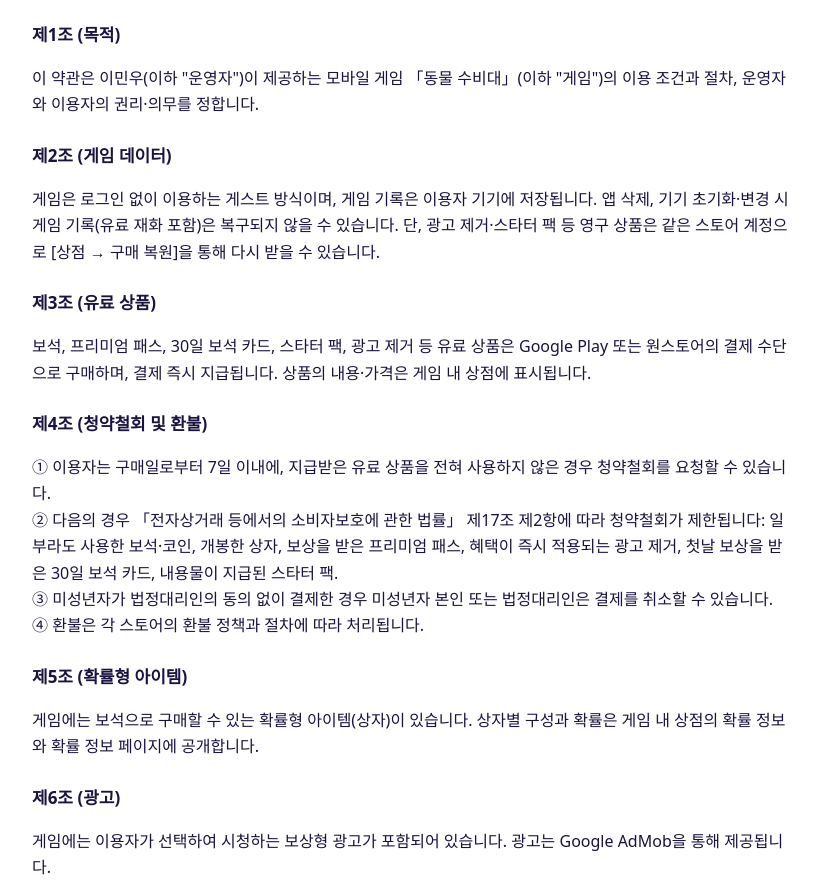
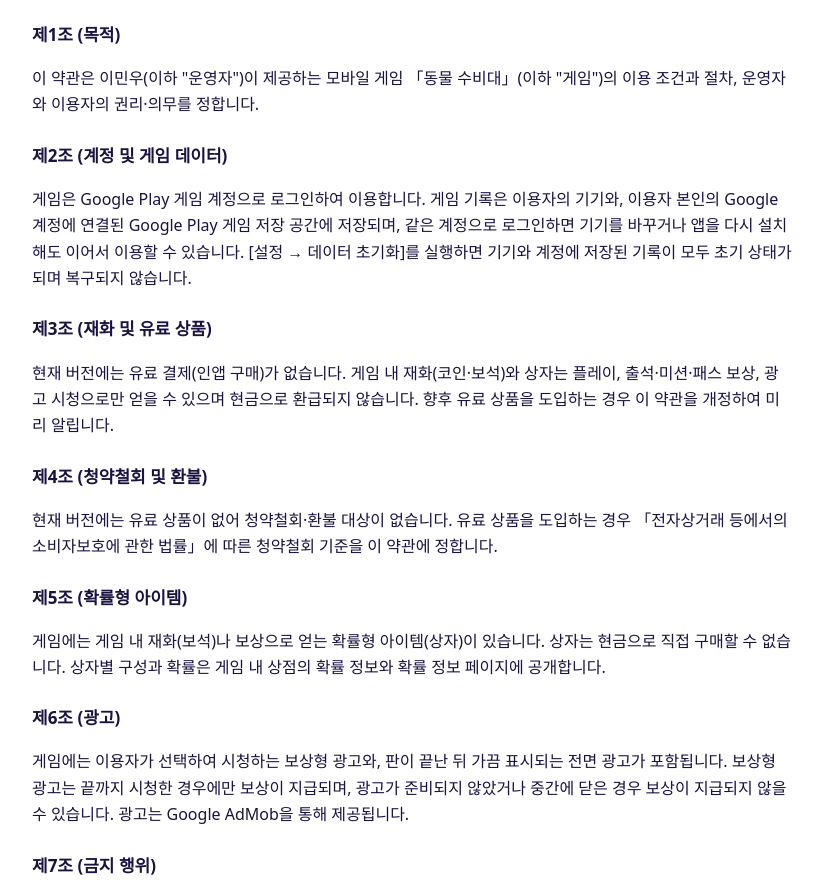
Before and after one commit to MWstudio/mwstudio.github.io, a plain HTML site: page luckyzoo/terms.html in a window 1280 px wide. Shown: the part 70-952 px from the top of the page, without its empty margins (228-1051 px from the left). Drawn offline with Linux system fonts and the light colour scheme.

Commit message:
동물 수비대 1.2: 약관·개인정보처리방침·확률 정보 갱신 (유료 결제 없음, Play 게임 로그인)
Co-Authored-By: Claude Fable 5.2 <noreply@anthropic.com>

```diff
--- a/luckyzoo/terms.html
+++ b/luckyzoo/terms.html
@@ -2,11 +2,11 @@
 <style>body{font-family:system-ui,'Noto Sans KR',sans-serif;max-width:760px;margin:0 auto;padding:16px;line-height:1.65;color:#1b1240}h1{font-size:22px}h2{font-size:17px;margin-top:24px}.fill{background:#fff3b0}</style></head><body>
 <h1>「동물 수비대」 이용약관</h1>
 <h2>제1조 (목적)</h2><p>이 약관은 이민우(이하 "운영자")이 제공하는 모바일 게임 「동물 수비대」(이하 "게임")의 이용 조건과 절차, 운영자와 이용자의 권리·의무를 정합니다.</p>
-<h2>제2조 (게임 데이터)</h2><p>게임은 로그인 없이 이용하는 게스트 방식이며, 게임 기록은 이용자 기기에 저장됩니다. 앱 삭제, 기기 초기화·변경 시 게임 기록(유료 재화 포함)은 복구되지 않을 수 있습니다. 단, 광고 제거·스타터 팩 등 영구 상품은 같은 스토어 계정으로 [상점 → 구매 복원]을 통해 다시 받을 수 있습니다.</p>
-<h2>제3조 (유료 상품)</h2><p>보석, 프리미엄 패스, 30일 보석 카드, 스타터 팩, 광고 제거 등 유료 상품은 Google Play 또는 원스토어의 결제 수단으로 구매하며, 결제 즉시 지급됩니다. 상품의 내용·가격은 게임 내 상점에 표시됩니다.</p>
-<h2>제4조 (청약철회 및 환불)</h2><p>① 이용자는 구매일로부터 7일 이내에, 지급받은 유료 상품을 전혀 사용하지 않은 경우 청약철회를 요청할 수 있습니다.<br>② 다음의 경우 「전자상거래 등에서의 소비자보호에 관한 법률」 제17조 제2항에 따라 청약철회가 제한됩니다: 일부라도 사용한 보석·코인, 개봉한 상자, 보상을 받은 프리미엄 패스, 혜택이 즉시 적용되는 광고 제거, 첫날 보상을 받은 30일 보석 카드, 내용물이 지급된 스타터 팩.<br>③ 미성년자가 법정대리인의 동의 없이 결제한 경우 미성년자 본인 또는 법정대리인은 결제를 취소할 수 있습니다.<br>④ 환불은 각 스토어의 환불 정책과 절차에 따라 처리됩니다.</p>
-<h2>제5조 (확률형 아이템)</h2><p>게임에는 보석으로 구매할 수 있는 확률형 아이템(상자)이 있습니다. 상자별 구성과 확률은 게임 내 상점의 확률 정보와 확률 정보 페이지에 공개합니다.</p>
-<h2>제6조 (광고)</h2><p>게임에는 이용자가 선택하여 시청하는 보상형 광고가 포함되어 있습니다. 광고는 Google AdMob을 통해 제공됩니다.</p>
+<h2>제2조 (계정 및 게임 데이터)</h2><p>게임은 Google Play 게임 계정으로 로그인하여 이용합니다. 게임 기록은 이용자의 기기와, 이용자 본인의 Google 계정에 연결된 Google Play 게임 저장 공간에 저장되며, 같은 계정으로 로그인하면 기기를 바꾸거나 앱을 다시 설치해도 이어서 이용할 수 있습니다. [설정 → 데이터 초기화]를 실행하면 기기와 계정에 저장된 기록이 모두 초기 상태가 되며 복구되지 않습니다.</p>
+<h2>제3조 (재화 및 유료 상품)</h2><p>현재 버전에는 유료 결제(인앱 구매)가 없습니다. 게임 내 재화(코인·보석)와 상자는 플레이, 출석·미션·패스 보상, 광고 시청으로만 얻을 수 있으며 현금으로 환급되지 않습니다. 향후 유료 상품을 도입하는 경우 이 약관을 개정하여 미리 알립니다.</p>
+<h2>제4조 (청약철회 및 환불)</h2><p>현재 버전에는 유료 상품이 없어 청약철회·환불 대상이 없습니다. 유료 상품을 도입하는 경우 「전자상거래 등에서의 소비자보호에 관한 법률」에 따른 청약철회 기준을 이 약관에 정합니다.</p>
+<h2>제5조 (확률형 아이템)</h2><p>게임에는 게임 내 재화(보석)나 보상으로 얻는 확률형 아이템(상자)이 있습니다. 상자는 현금으로 직접 구매할 수 없습니다. 상자별 구성과 확률은 게임 내 상점의 확률 정보와 확률 정보 페이지에 공개합니다.</p>
+<h2>제6조 (광고)</h2><p>게임에는 이용자가 선택하여 시청하는 보상형 광고와, 판이 끝난 뒤 가끔 표시되는 전면 광고가 포함됩니다. 보상형 광고는 끝까지 시청한 경우에만 보상이 지급되며, 광고가 준비되지 않았거나 중간에 닫은 경우 보상이 지급되지 않을 수 있습니다. 광고는 Google AdMob을 통해 제공됩니다.</p>
 <h2>제7조 (금지 행위)</h2><p>이용자는 게임 데이터 변조, 비정상적인 방법을 이용한 재화 획득, 결제 시스템 악용 등의 행위를 해서는 안 되며, 이로 인한 불이익은 이용자에게 있습니다.</p>
 <h2>제8조 (서비스 변경 및 중단)</h2><p>운영자는 게임 내용을 업데이트할 수 있으며, 서비스를 종료할 경우 최소 30일 전에 게임 내 또는 스토어 페이지를 통해 알립니다.</p>
 <h2>제9조 (문의)</h2><p>이메일: <a href="mailto:lmwljw96@gmail.com">lmwljw96@gmail.com</a></p>
```
Also changed, not shown: luckyzoo/privacy.html (+2 -2 lines), luckyzoo/probability.html (+1 -1 lines).
